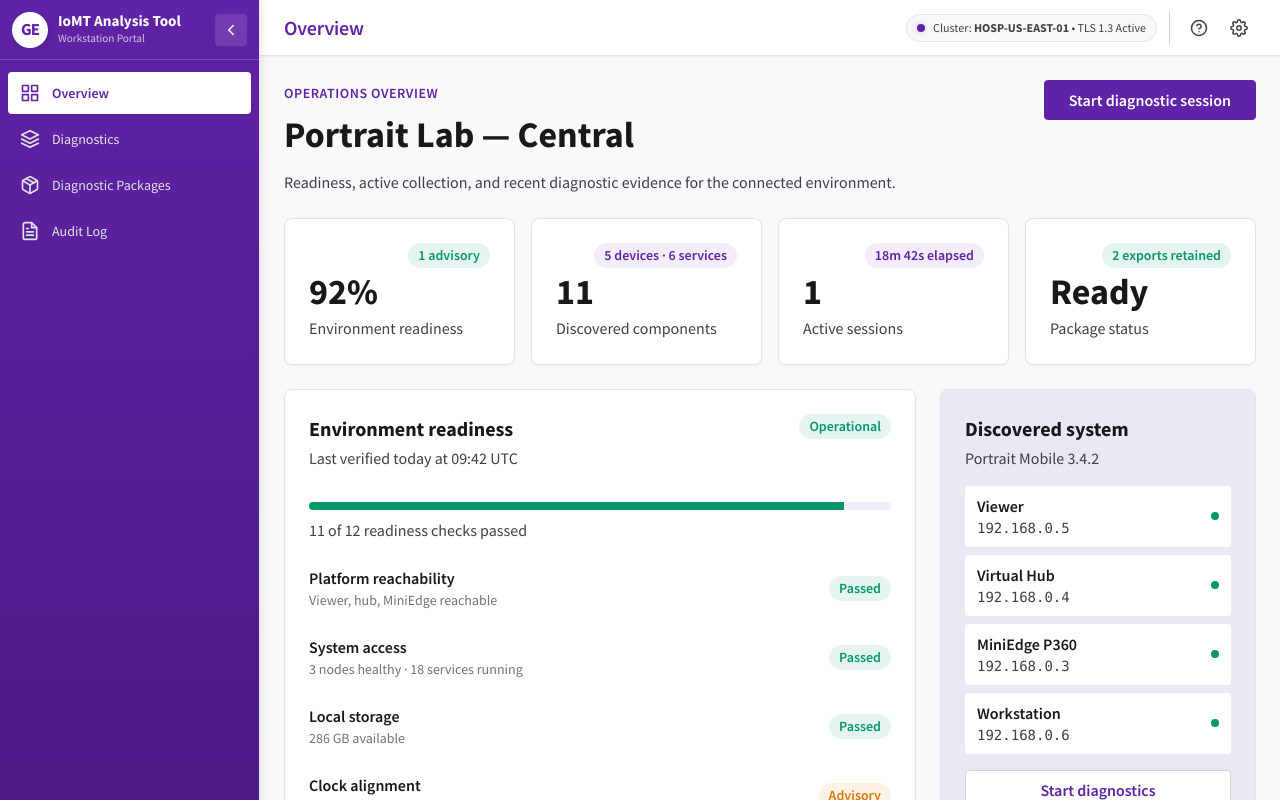
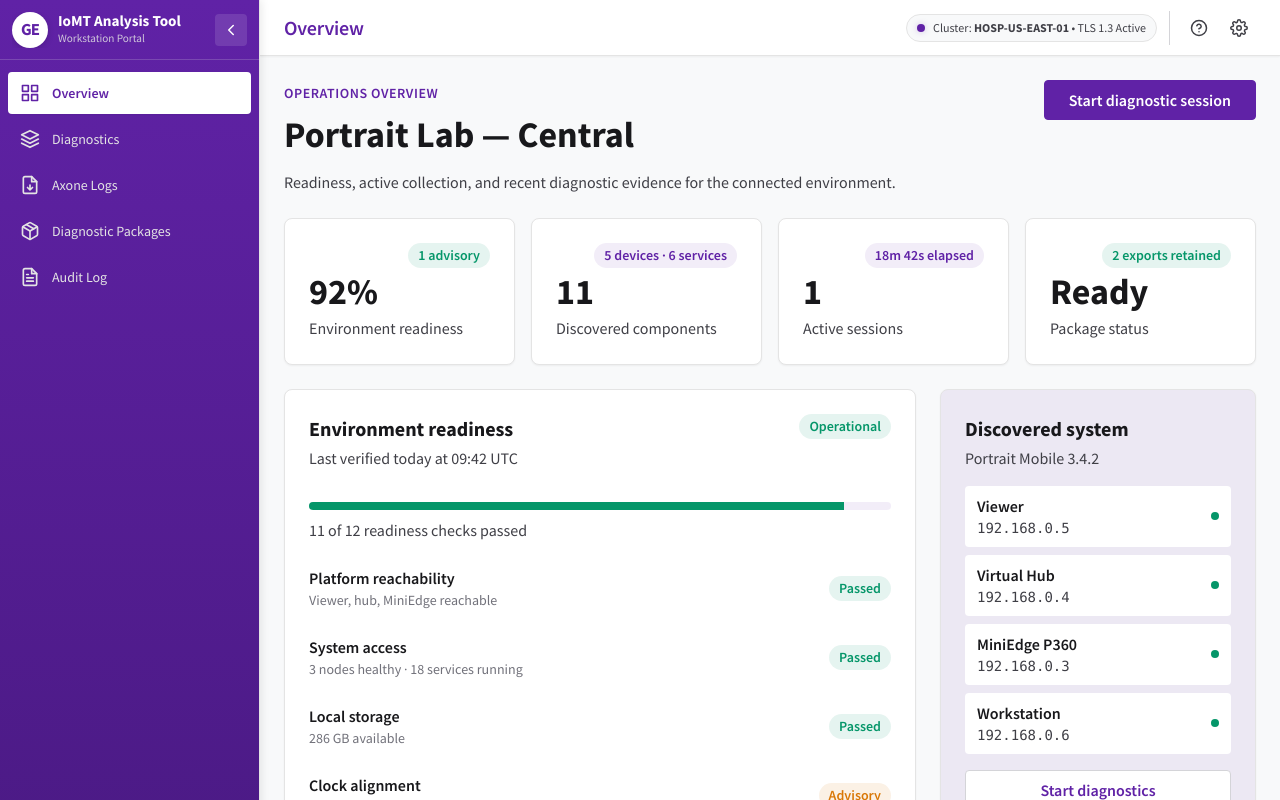
Before and after one commit to lepo7763/GEHealthcare-team1, a React (Vite) app in the folder frontend/: page / in a window 1280 px wide. Both pictures are taken after a click on the button "Sign In". Shown: the top 800 px of the page. Built offline with nearby package versions, Linux system fonts and the light colour scheme.

Commit message:
frontend

```diff
--- a/frontend/src/Dashboard.jsx
+++ b/frontend/src/Dashboard.jsx
@@ -3,6 +3,7 @@ import './Dashboard.css';
 
 import Overview from './pages/Overview';
 import Diagnostics from './pages/Diagnostics';
+import AxoneLogs from './pages/AxoneLogs';
 import DiagnosticPackages from './pages/DiagnosticPackages';
 import AuditLog from './pages/AuditLog';
 import Settings from './pages/Settings';
@@ -29,6 +30,17 @@ const NAV_ITEMS = [
         <polygon points="12 2 2 7 12 12 22 7 12 2"></polygon>
         <polyline points="2 17 12 22 22 17"></polyline>
         <polyline points="2 12 12 17 22 12"></polyline>
+      </svg>
+    ),
+  },
+  {
+    id: 'axone_logs',
+    label: 'Axone Logs',
+    icon: (
+      <svg width="20" height="20" viewBox="0 0 24 24" fill="none" stroke="currentColor" strokeWidth="2" strokeLinecap="round" strokeLinejoin="round" aria-hidden="true">
+        <path d="M14 2H6a2 2 0 0 0-2 2v16a2 2 0 0 0 2 2h12a2 2 0 0 0 2-2V8z"></path>
+        <polyline points="14 2 14 8 20 8"></polyline>
+        <path d="M12 12v6m-3-3 3 3 3-3"></path>
       </svg>
     ),
   },
@@ -98,6 +110,8 @@ const Dashboard = ({ user, onSignOut }) => {
         return <Overview onNavigate={setActiveTab} />;
       case 'diagnostics':
         return <Diagnostics onNavigate={setActiveTab} />;
+      case 'axone_logs':
+        return <AxoneLogs />;
       case 'diagnostic_packages':
         return <DiagnosticPackages />;
       case 'audit_log':
--- /dev/null
+++ b/frontend/src/pages/AxoneLogs.jsx
@@ -0,0 +1,14 @@
+import AxoneLogExport from './AxoneLogExport';
+import './pages.css';
+
+const AxoneLogs = () => (
+  <div className="page-stack">
+    <header className="page-header-compact">
+      <h2 className="page-title-sm">Axone Logs</h2>
+      <p className="page-subtitle-sm">Export device and system events as CSV or JSON.</p>
+    </header>
+    <AxoneLogExport />
+  </div>
+);
+
+export default AxoneLogs;
```
